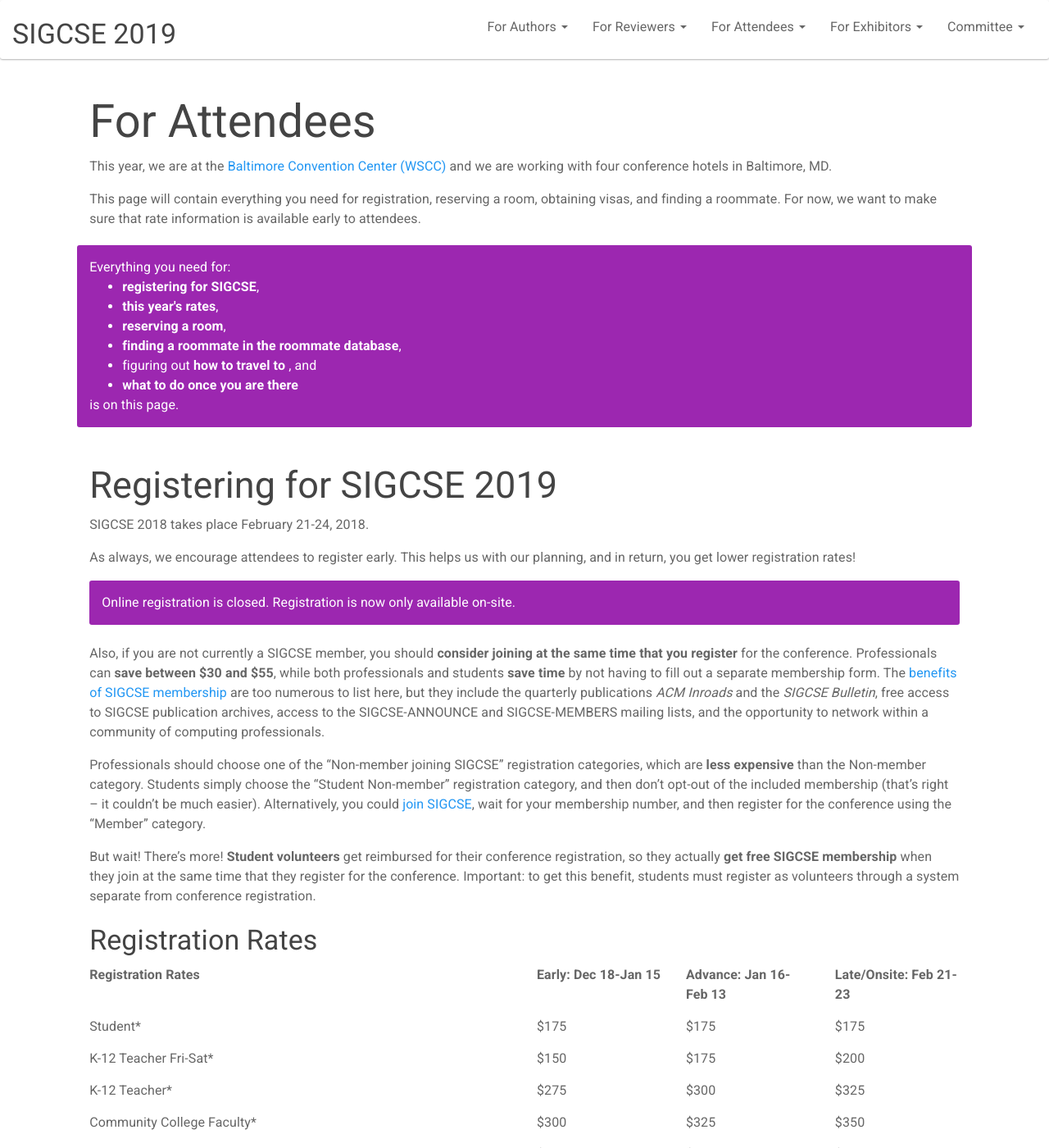
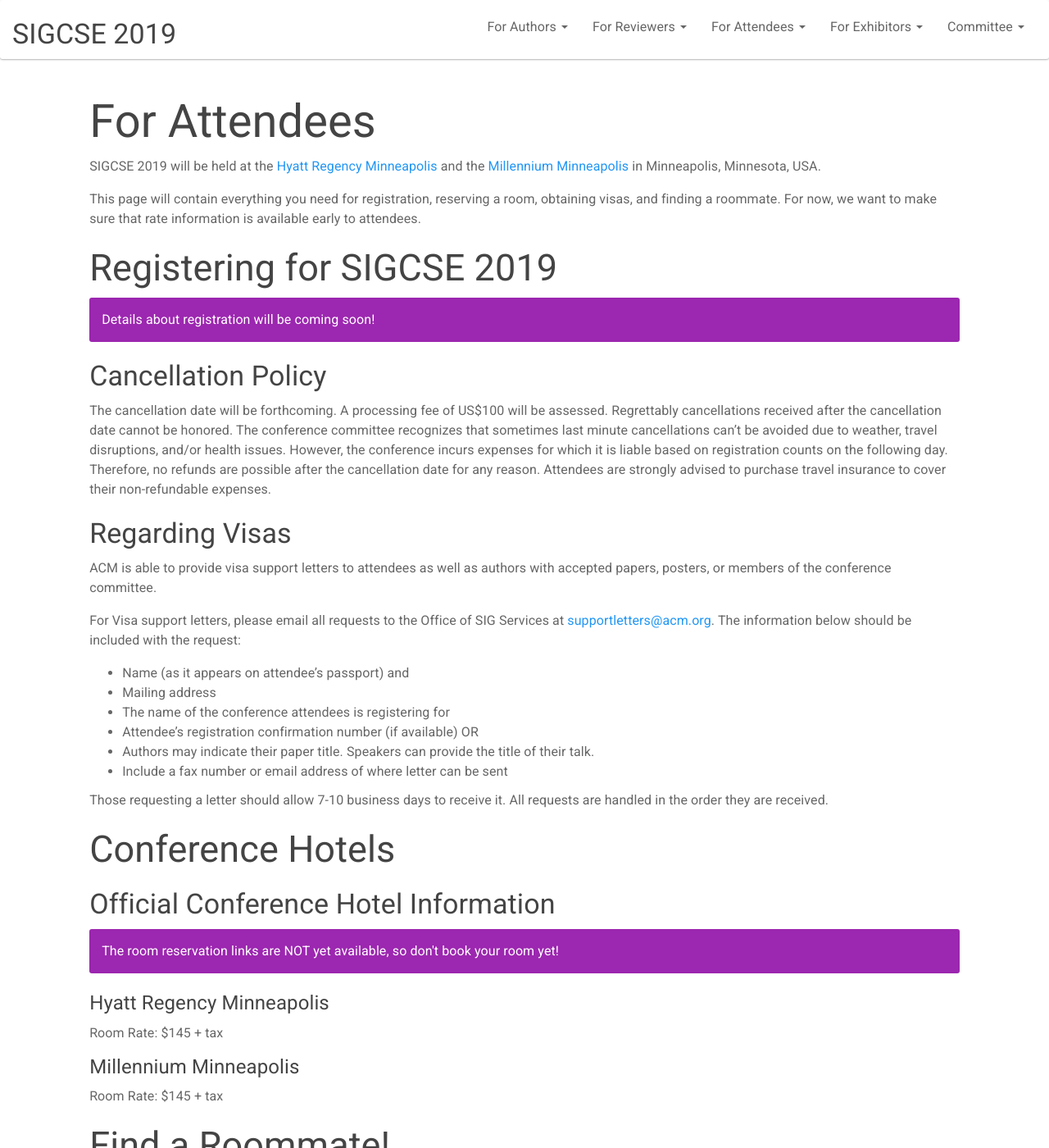
Before and after one commit to sheckman/sigcse2019, a Jekyll site: the page built from attendees/index.md, in a window 1280 px wide and 1400 px high. Shown: the whole window at 82% size. Built offline with Jekyll 4.4.1, drawn with Linux system fonts in a browser that asks for light colours; some of the changed text lies outside the part shown.

Commit message:
50th celebration info and venue/hotel planning info

```diff
--- a/attendees/index.md
+++ b/attendees/index.md
@@ -3,66 +3,34 @@ title: For Attendees
 showTitle: true
 ---
 
-This year, we are at the [Baltimore Convention Center (WSCC)](http://www.bccenter.org/floorplans.php?id=12) and we are working with four conference hotels in Baltimore, MD.
+SIGCSE {{site.data.sigcse.year}} will be held at the [Hyatt Regency Minneapolis](https://www.hyatt.com/en-US/hotel/minnesota/hyatt-regency-minneapolis/msprm) and the [Millennium Minneapolis](https://www.millenniumhotels.com/en/minneapolis/millennium-hotel-minneapolis/) in Minneapolis, Minnesota, USA.
 
 This page will contain everything you need for registration, reserving a room, obtaining visas, and finding a roommate. For now, we want to make sure that rate information is available early to attendees.
 
-<div class="row" style="margin-top: 20px; margin-bottom: 20px;">
-{% callout info %}
-<p>Everything you need for:
-  <ul>
-    <li> <a href="#registering">registering for SIGCSE</a>, </li>
-    <li> <a href="#registrationrates">this year's rates</a>, </li>
-    <!--
-    <li> <a href="travelgrants.html">applying for a travel grant from SIGCSE,</a></li>
-    -->
-    <li> <a href="#reserving">reserving a room</a>,</li>
-
-    <li> <a href="#roommatedb">finding a roommate in the roommate database</a>,</li>
-
-    <li> figuring out <a href="#travel">how to travel to {{site.data.main.conferenceCity}}</a>, and</li>
-    <li> <a href="#stufftodo">what to do once you are there</a></li>
-
-  </ul>
-  is on this page.
-</p>
-{% endcallout %}
-</div>
+<!-- TODO: Add in top level nav from commit history later -->
 
 <a name="registering"></a>
 
 ## Registering for SIGCSE {{site.data.sigcse.year}}
 
 <!--
-# NOTES FROM NOV 23 2015 - FIXME
-Early registration rates --  Apply through February 2.
-Late registration rates -- Apply from February 3, through February 23.
-Registration closed -- From February 24 through March 1, while we prepare registration packets
-Onsite registration -- Available beginning Wednesday, March 2, at 3:00 PM, and as shown above
-
-<div class="row">
-{% callout info %}
-Onsite registration will be open <b>Wednesday</b> from 3:00PM to 9:30PM, <b>Thursday</b> from 7:30AM to 5:30PM, <b>Friday</b> from 8:00AM to 5:00PM, and <b>Saturday</b> from 8:30AM to 11:45AM and 2:00PM to 3:00PM.
-{% endcallout %}
-</div>
--->
-
-
 SIGCSE 2018 takes place February 21-24, 2018.
 
 As always, we encourage attendees to register early. This helps us with our planning, and in return, you get lower registration rates!
+-->
 
-
+<!-- TODO: Update else message to mention onsite registration in February -->
 {% if site.data.sigcse.registration.isopen %}
-<!--<div class="alert alert-success text-center">
+<div class="alert alert-success text-center">
 <span class="glyphicon glyphicon-home" aria-hidden="true"></span> <a href="{{site.data.sigcse.registration.url}}">Register now!</a>
-</div>-->
+</div>
 {% else %}
 {% callout info %}
-  Online registration is closed. Registration is now only available on-site.
+  Details about registration will be coming soon!
 {% endcallout %}
 {% endif %}
 
+<!--
 <p>Also, if you are not currently a SIGCSE member, you should <b>consider joining at the same time that you register</b> for the conference. Professionals can <b>save between $30 and $55</b>, while both professionals and students <b>save time</b> by not having to fill out a separate membership form.  The <a href="http://sigcse.org/sigcse/membership/benefits">benefits of SIGCSE membership</a>  are too numerous to list here, but they include the quarterly publications <i>ACM Inroads</i> and the <i>SIGCSE Bulletin</i>, free access to SIGCSE publication archives, access to the SIGCSE-ANNOUNCE and SIGCSE-MEMBERS mailing lists, and the opportunity to network within a community of computing professionals.</p>
 
 Professionals should choose one of the "Non-member joining SIGCSE" registration categories, which are <b>less expensive</b> than the Non-member category. Students simply choose the "Student Non-member" registration category, and then don't opt-out of the included membership (that's right -- it couldn't be much easier). Alternatively, you could <a href="http://sigcse.org/sigcse/membership">join SIGCSE</a>, wait for your membership number, and then register for the conference using the "Member" category.
@@ -142,10 +110,11 @@ NOTE: Registration is unvailable from Feb 14-Feb 20.
     <div class = "col-sm-2"> $80 </div>
     <div class = "col-sm-2"> $95 </div>
 </div>
+-->
 
 ### Cancellation Policy
 
-Cancellation requests must be made by February 7, 2018. A processing fee of US$100 will be assessed. Regrettably cancellations received after that date cannot be honored. The conference committee recognizes that sometimes last minute cancellations can't be avoided due to weather, travel disruptions, and/or health issues. However, the conference incurs expenses for which it is liable based on registration counts on February 8, 2018. Therefore, no refunds are possible after February 7, 2018 for any reason. Attendees are strongly advised to purchase travel insurance to cover their non-refundable expenses.
+The cancellation date will be forthcoming. A processing fee of US$100 will be assessed. Regrettably cancellations received after the cancellation date cannot be honored. The conference committee recognizes that sometimes last minute cancellations can't be avoided due to weather, travel disruptions, and/or health issues. However, the conference incurs expenses for which it is liable based on registration counts on the following day. Therefore, no refunds are possible after the cancellation date for any reason. Attendees are strongly advised to purchase travel insurance to cover their non-refundable expenses.
 
 ### Regarding Visas
 
@@ -165,61 +134,42 @@ Those requesting a letter should allow 7-10 business days to receive it. All req
 
 <a name="reserving"></a>
 
-## Reserving a Room
+## Conference Hotels
 
-#### As of January 26, all conference hotel rooms have sold out!
+### Official Conference Hotel Information
 
-#### UPDATE - Other Suggested Hotels
+{% callout info %}
+The room reservation links are NOT yet available, so don't book your room yet!
+{% endcallout %}
 
-Here are some hotels that you may want to consider if you were not able to book a room with one of the four conference hotels.  They are in the same general area near the convention center.  We do not have room blocks at these hotels, so attendees must call hotels directly to inquire about nightly rates and availability.
+#### Hyatt Regency Minneapolis
+<!--How to Book: [Marriott Online Booking](https://aws.passkey.com/go/ACMSIGCSE2018Conference)<br>-->
+Room Rate: $145 + tax<br>
+<!--Deadline: February 1, 2018<br>
+Address: 110 S. Eutaw St., Baltimore, MD 21201-->
 
-- Royal Sonesta Harbor Court:  [https://www.sonesta.com/us/maryland/baltimore/royal-sonesta-harbor-court-baltimore](https://www.sonesta.com/us/maryland/baltimore/royal-sonesta-harbor-court-baltimore)
-- Lord Baltimore: [http://www.lordbaltimorehotel.com/](http://www.lordbaltimorehotel.com/)
-- Hotel Monaco: [http://www.monaco-baltimore.com/](http://www.monaco-baltimore.com/)
-- Radisson: [https://www.radisson.com/baltimore-hotel-md-21201/usabhmd](https://www.radisson.com/baltimore-hotel-md-21201/usabhmd)
-
-#### Official Conference Hotel Information
-
-Unfortunately, blocks of rooms at reduced rates have all been reserved. If you would like to book at one of the official conference hotels, you will have to do so at regular guest rates. Sheraton Inner Harbor is directly connected to the Baltimore Convention Center, and all four hotels are within easy walking distance of each other.
-
-#### Marriott Inner Harbor (discounted rooms sold out)
-<!--How to Book: [Marriott Online Booking](https://aws.passkey.com/go/ACMSIGCSE2018Conference)<br>
-Nightly Rate: $165 + tax, complimentary WiFi<br>
-Deadline: February 1, 2018<br>-->
-Address: 110 S. Eutaw St., Baltimore, MD 21201
-
-#### Sheraton Inner Harbor (discounted rooms sold out)
-<!--How to Book: [Sheraton Inner Harbor Online Booking](https://www.starwoodmeeting.com/events/start.action?id=1708268943&key=14D6CE04)<br>
-Room Rate: $169 + tax, complimentary WiFi<br>
-Deadline: February 1, 2018<br>-->
-Address: 300 South Charles Street, Baltimore, MD. 21201
-
-#### Holiday Inn Inner Harbor – Baltimore Downtown (discounted rooms sold out)
-<!-- How to Book: [Holiday Inn Online Booking](https://www.ihg.com/holidayinn/hotels/us/en/baltimore/baldt/hoteldetail?qAdlt=1&qBrs=6c.hi.ex.rs.ic.cp.in.sb.cw.cv.ul.vn.ki.sp.nd.ct&qChld=0&qFRA=1&qGRM=0&qGrpCd=ACM&qIta=99801505&qPSt=0&qRRSrt=rt&qRef=df&qRms=1&qRpn=1&qRpp=20&qSHp=1&qSmP=3&qSrt=sDD&qWch=0&srb_u=1&icdv=99801505) and use group code __ACM__ or call 1-800-HOLIDAY or direct 410-685-3500 and use group code __ACM__<br>
-Nightly Rate: $149 + tax, complimentary WiFi<br>
-Deadline: February 1, 2018<br>-->
-Address: 301 West Lombard St  Baltimore, Maryland 21201
-
-#### Hyatt Regency Baltimore Inner Harbor (discounted rooms sold out)
-<!--How to Book: [Hyatt Regency Baltimore Online Booking](https://aws.passkey.com/gt/212834873?gtid=ca0950f50f717ddac623650c685f43c1)<br>
-Nightly Rate: $149 + tax, complimentary WiFi<br>
-Deadline: February 1, 2018<br>-->
-Address: 300 Light Street, Baltimore, MD 21202, USA
-
-
-
+#### Millennium Minneapolis
+<!--How to Book: [Sheraton Inner Harbor Online Booking](https://www.starwoodmeeting.com/events/start.action?id=1708268943&key=14D6CE04)<br>-->
+Room Rate: $145 + tax<br>
+<!--Deadline: February 1, 2018<br>
+Address: 300 South Charles Street, Baltimore, MD. 21201-->
 
 <span class="anchor" id = "roommatedb"></span>
 
 ## Find a Roommate!
 
-You can also use the [SIGCSE roommate database](http://sigcse.rit.edu/roommates/) to find someone to room with. This is the preferred database of SIGCSE members around the world for finding roommates at the SIGCSE Technical Symposium. Honest.
+<!--You can also use the [SIGCSE roommate database](http://sigcse.rit.edu/roommates/) to find someone to room with. This is the preferred database of SIGCSE members around the world for finding roommates at the SIGCSE Technical Symposium. Honest.-->
+
+Coming soon!
 
 
 <a name="travel"></a>
 
 ## Getting to SIGCSE {{site.data.sigcse.year}}
 
+Coming soon!
+
+<!--
 ### Air Travel
 
 [Baltimore–Washington International Airport (BWI)](http://www.bwiairport.com)<br>
@@ -264,6 +214,8 @@ Bus and train are affordable ways to see other parts of the US East Coast before
 * [Bolt Bus](https://www.boltbus.com/) (up to New York and New Jersey)
 * [Greyhound](https://www.greyhound.com/north) (throughout the US)
 
-### Nursing Moms
+-->
 
-A lactation area and refrigerator will be provided in South Show Office, off of the Charles St. Lobby, near registration.
+<!--### Nursing Moms
+
+A lactation area and refrigerator will be provided in South Show Office, off of the Charles St. Lobby, near registration.  -->
--- /dev/null
+++ b/authors/celebration.md
@@ -0,0 +1,12 @@
+---
+title: "Technical Symposium 50th Celebration Submissions"
+showTitle: true
+---
+
+Celebrating the 50th symposium is a true milestone for our community and if you have an idea for how we should celebrate, now is your chance to submit!
+
+This is a special call for participation in conjunction with SIGCSE 2019 for peer-reviewed submissions that utilize the theme of the 50th symposium.  [Papers](papers.html), [panels](panels.html), and [special sessions](specialsessions.html) are encouraged to use this theme and to create submissions using the regular [SIGCSE 2019 submissions system](https://easychair.org/conferences/?conf=sigcse2019).
+
+For papers, you will submit to the "Curriculum Initiatives" paper track.  Panels and special sessions will submit to the panels or special sessions track.  Please be sure to check **"Yes, the submission is related to the 50th SIGCSE Technical Symposium"**.  All submissions with this designation will be peer reviewed the same as the other submissions to the symposium and accepted submissions will be highlighted as part of the 50th celebration events.
+
+{% include submission-questions category="50th Celebration Planning Committee" %}
```
Also changed, not shown: _data/committees.yaml (+14 -0 lines), _data/topnav.yaml (+6 -4 lines), authors/posters.md (+1 -1 lines).
